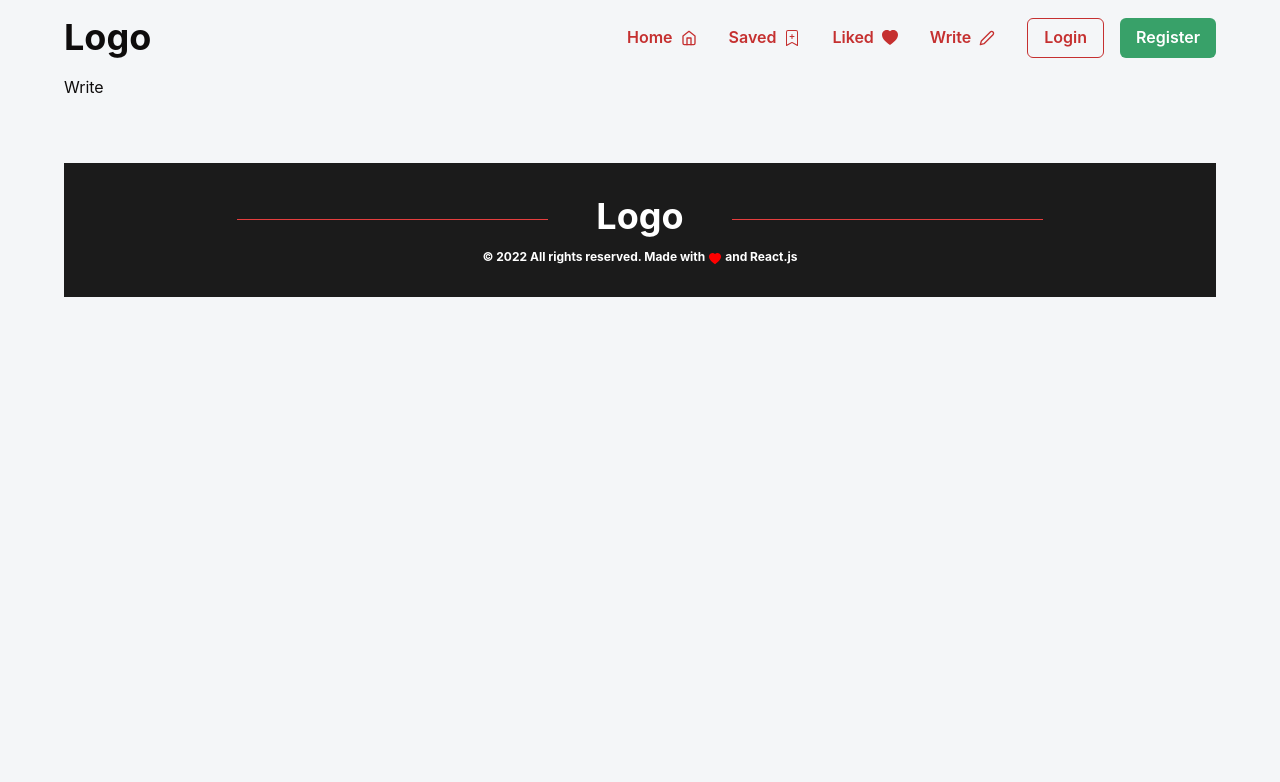
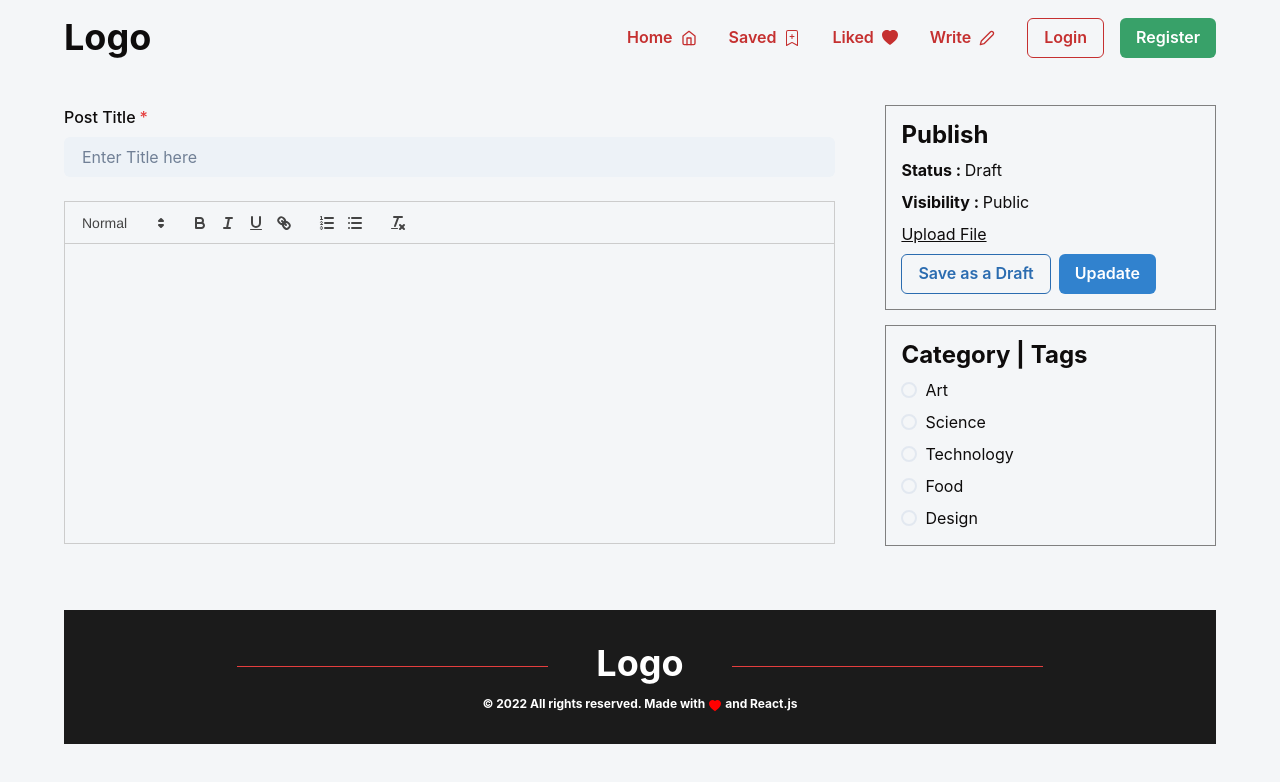
Before and after one commit to timifyjs/blog, a React (Vite) app: page /write in a window 1280 px wide. Shown: the top 782 px of the page. Built offline with nearby package versions, Linux system fonts and the light colour scheme.

Commit message:
write page design

```diff
--- a/package.json
+++ b/package.json
@@ -16,6 +16,7 @@
     "react": "^18.2.0",
     "react-dom": "^18.2.0",
     "react-icons": "^4.6.0",
+    "react-quill": "^2.0.0",
     "react-router-dom": "^6.4.2"
   },
   "devDependencies": {
--- a/src/pages/Write.jsx
+++ b/src/pages/Write.jsx
@@ -1,8 +1,92 @@
+import { useState } from "react";
+import {
+  Box,
+  Button,
+  Flex,
+  FormControl,
+  FormLabel,
+  Heading,
+  HStack,
+  Input,
+  Radio,
+} from "@chakra-ui/react";
+import ReactQuill from "react-quill";
+import "react-quill/dist/quill.snow.css";
+
 const Write = () => {
+  const [value, setValue] = useState("");
   return (
-    <div>
-      <h1>Write</h1>
-    </div>
+    <Flex gap="50px" my="30px">
+      {/* content */}
+      <Box w="70%" display="flex" flexDir="column" gap={6}>
+        <FormControl isRequired>
+          <FormLabel>Post Title</FormLabel>
+          <Input
+            variant="filled"
+            placeholder="Enter Title here"
+            // w={{ base: "100%", md: "70%", lg: "50%" }}
+          />
+          {/* <FormHelperText>We'll never share your email.</FormHelperText> */}
+        </FormControl>
+        <Box h="300px">
+          <ReactQuill
+            theme="snow"
+            style={{ height: "100%", border: "none" }}
+            value={value}
+            onChange={setValue}
+          />
+        </Box>
+      </Box>
+      {/* menu */}
+      <Flex flexDir="column" gap="15px" w="30%">
+        <Box
+          display="flex"
+          flexDir="column"
+          gap={2}
+          p="15px"
+          border="1px solid gray"
+        >
+          <Heading fontSize="24px" as="h1">
+            Publish{" "}
+          </Heading>
+          <Box as="span">
+            <b>Status : </b> Draft
+          </Box>
+          <Box as="span">
+            <b>Visibility : </b> Public
+          </Box>
+          <input type="file" style={{ display: "none" }} id="file" />
+          <label
+            htmlFor="file"
+            style={{
+              cursor: "pointer",
+              textDecoration: "underline",
+              cursor: "pointer",
+            }}
+          >
+            Upload File
+          </label>
+          <HStack>
+            <Button variant="outline" colorScheme="blue">
+              Save as a Draft
+            </Button>
+            <Button variant="solid" colorScheme="blue">
+              Upadate
+            </Button>
+          </HStack>
+        </Box>
+        <Flex flexDir="column" gap={2} p="15px" border="1px solid gray">
+          <Heading fontSize="24px" as="h1">
+            Category | Tags
+          </Heading>
+          <Radio value="3">Art</Radio>
+          <Radio value="3">Science</Radio>
+          <Radio value="3">Technology</Radio>
+          <Radio value="3">Food</Radio>
+          <Radio value="3">Design</Radio>
+        </Flex>
+      </Flex>
+    </Flex>
   );
 };
 
```
Also changed, not shown: 1 other file (tests, documents, lock files or other folders).
